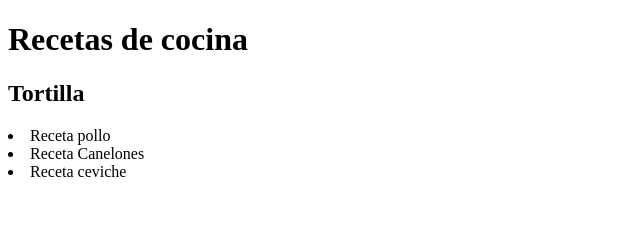
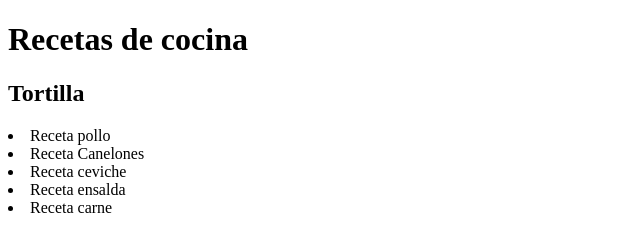
Before and after one commit to alvarogargon/repositorio_html, a plain HTML site: page index.html in a window 1280 px wide. Shown: the whole page, without its empty margins (0-640 px from the left). Drawn offline with Linux system fonts and the light colour scheme.

Commit message:
Añadimos las ultimas 2 recetas nuevas

```diff
--- a/index.html
+++ b/index.html
@@ -16,6 +16,9 @@
         <li>Receta pollo</li>
         <li>Receta Canelones</li>
         <li>Receta ceviche</li>
+        <li>Receta ensalda</li>
+        <li>Receta carne</li>
+
     </nav>
 </body>
 </html>
```
